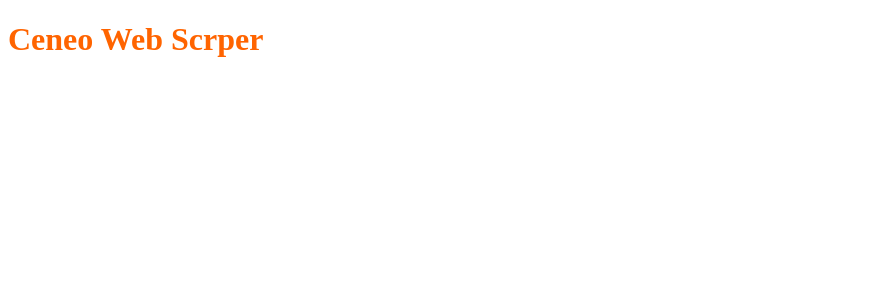
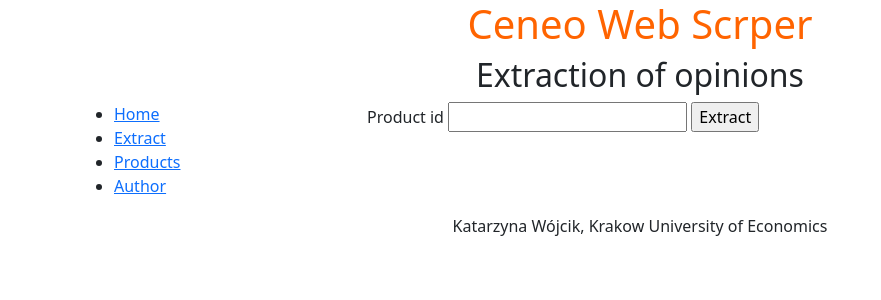
Before and after one commit to katwojuek/CeneoWebScraperCS12, a Flask app: page /extract in a window 1280 px wide. Shown: the top 300 px of the page, without its empty margins (0-881 px from the left). Run offline with Flask 3, Linux system fonts and the light colour scheme.

Commit message:
2025-05-26 KW

```diff
--- /dev/null
+++ b/app/forms.py
@@ -0,0 +1,9 @@
+from wtforms import Form, StringField, SubmitField, validators
+
+class ProductIdForm(Form):
+    product_id = StringField("Product id", name='product_id', validators=[
+        validators.DataRequired(message='Product id is required'),
+        validators.Length(min=6, max=10,  message='Product id should have between 6 and 10 characters (inclusive)'),
+        validators.Regexp(regex='^[0-9]*$', message='Product id can contain only digits')
+    ])
+    submit = SubmitField("Extract")
--- a/app/models.py
+++ b/app/models.py
@@ -9,7 +9,7 @@ from config import headers
 
 class Product:
 
-    def __init__(self, product_id, product_name, opinions, stats):
+    def __init__(self, product_id, product_name="", opinions=[], stats={}):
         self.product_id = product_id
         self.product_name = product_name
         self.opinions = opinions
--- a/app/routes.py
+++ b/app/routes.py
@@ -1,13 +1,27 @@
-from flask import render_template
+from flask import render_template, redirect, request, url_for
 from app import app
+from app.forms import ProductIdForm
+from app.models import Product
 
 @app.route("/")
 def index():
     return render_template("index.html")
 
 @app.route("/extract")
+def display_form():
+    form = ProductIdForm()
+    return render_template("extract.html", form=form)
+
+@app.route("/extract", methods=['POST'])
 def extract():
-    return render_template("extract.html")
+    form = ProductIdForm(request.form)
+    if form.validate():
+        product_id = form.product_id.data
+        product = Product(product_id)
+        return redirect(url_for('product', product_id=product_id))
+    else:
+         return render_template("extract.html", form=form)
+
 
 @app.route("/product/<product_id>")
 def product(product_id):
--- a/app/templates/about.html
+++ b/app/templates/about.html
@@ -1,3 +1,4 @@
 {% extends 'base.html' %}
+{% block title %} {% endblock %}
 {% block content %}
 {% endblock %}
--- a/app/templates/base.html
+++ b/app/templates/base.html
@@ -3,13 +3,39 @@
 <head>
     <meta charset="UTF-8">
     <meta name="viewport" content="width=device-width, initial-scale=1.0">
+    <link href="https://cdn.jsdelivr.net/npm/bootstrap@5.3.6/dist/css/bootstrap.min.css" rel="stylesheet" integrity="sha384-4Q6Gf2aSP4eDXB8Miphtr37CMZZQ5oXLH2yaXMJ2w8e2ZtHTl7GptT4jmndRuHDT" crossorigin="anonymous">
+    <link rel="stylesheet" href="https://cdn.jsdelivr.net/npm/bootstrap-icons@1.13.1/font/bootstrap-icons.min.css">
     <link rel="stylesheet" href="{{url_for('static', filename='style.css')}}">
-    <title>Document</title>
+    <title>Ceneo Web Scrper</title>
 </head>
 <body>
-    <h1>Ceneo Web Scrper</h1>
-    {% block content %}
-
-    {% endblock %}
+    <header class="container text-center">
+        <h1>Ceneo Web Scrper</h1>
+        <h2>{% block title %} {% endblock %}</h2>
+    </header>
+    <section class="container">
+        <div class="row">
+            <div class="col-3">
+                <nav>
+                    <ul>
+                        <li><a href="{{url_for('index')}}">Home</a></li>
+                        <li><a href="{{url_for('display_form')}}">Extract</a></li>
+                        <li><a href="{{url_for('products')}}">Products</a></li>
+                        <li><a href="{{url_for('about')}}">Author</a></li>
+                    </ul>
+                </nav>
+            </div>
+            <div class="col-9">
+                {% block content %}
+                {% endblock %}
+            </div>
+        </div>
+    </section>
+    <footer class="container text-center">
+        <p>Katarzyna Wójcik, Krakow University of Economics</p>
+    </footer>
+    <script src="https://ajax.googleapis.com/ajax/libs/jquery/3.7.1/jquery.min.js"></script>
+    <script src="https://cdn.jsdelivr.net/npm/bootstrap@5.3.6/dist/js/bootstrap.bundle.min.js" integrity="sha384-j1CDi7MgGQ12Z7Qab0qlWQ/Qqz24Gc6BM0thvEMVjHnfYGF0rmFCozFSxQBxwHKO" crossorigin="anonymous"></script>
+    {% block scripts %} {% endblock %}
 </body>
 </html>
--- a/app/templates/charts.html
+++ b/app/templates/charts.html
@@ -1,3 +1,4 @@
 {% extends 'base.html' %}
+{% block title %} {% endblock %}
 {% block content %}
 {% endblock %}
--- a/app/templates/extract.html
+++ b/app/templates/extract.html
@@ -1,3 +1,12 @@
 {% extends 'base.html' %}
+{% block title %}Extraction of opinions{% endblock %}
 {% block content %}
+    {% if form.product_id.errors %}
+        <ul class="errors">{% for error in form.product_id.errors %}<li>{{ error }}</li>{% endfor %}</ul>
+    {% endif %}
+    <form action="" method="post" novalidate>
+        {{form.product_id.label}}
+        {{form.product_id}}
+        {{form.submit}}
+    </form>
 {% endblock %}
--- a/app/templates/product.html
+++ b/app/templates/product.html
@@ -1,3 +1,4 @@
 {% extends 'base.html' %}
+{% block title %}{{product_id}}{% endblock %}
 {% block content %}
 {% endblock %}
--- a/app/templates/products.html
+++ b/app/templates/products.html
@@ -1,3 +1,4 @@
 {% extends 'base.html' %}
+{% block title %} {% endblock %}
 {% block content %}
 {% endblock %}
--- a/requirements.txt
+++ b/requirements.txt
@@ -29,3 +29,4 @@ typing_extensions==4.13.2
 tzdata==2025.2
 urllib3==2.4.0
 Werkzeug==3.1.3
+WTForms==3.2.1
```
Also changed, not shown: app/templates/index.html (+7 -0 lines).
